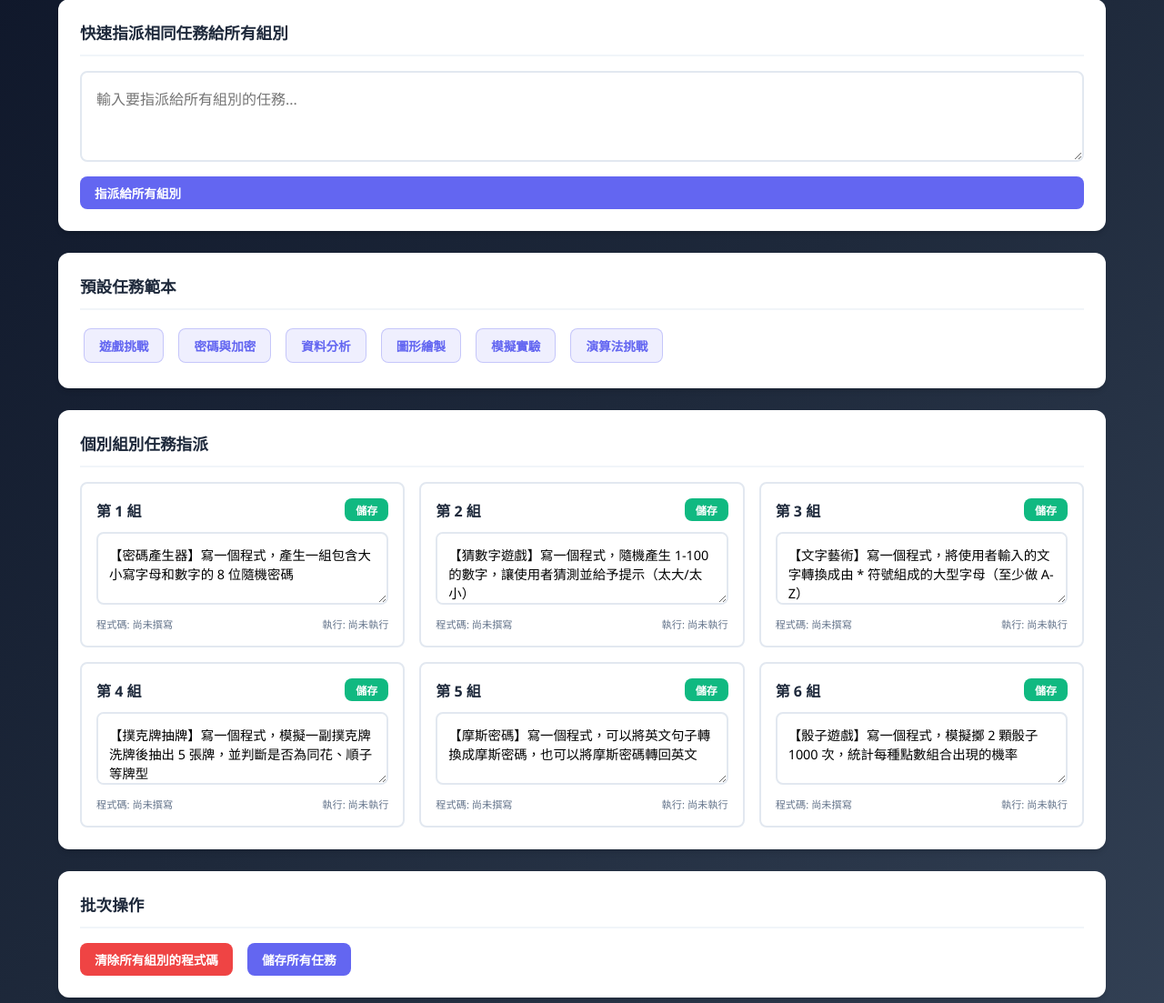
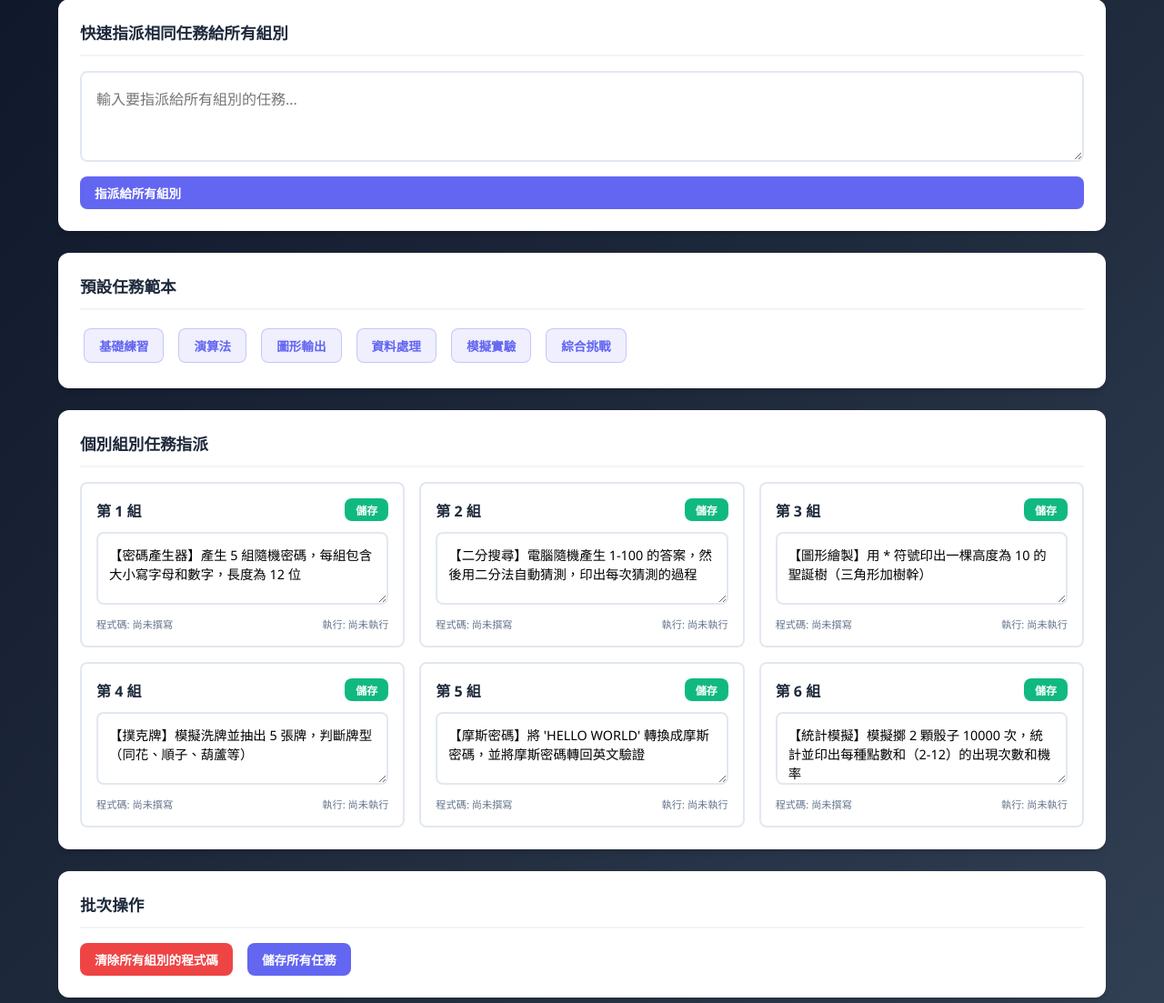
Before and after one commit to maso0310/python_playground, a Flask app: page /admin in a window 1280 px wide. Shown: the part 94-1197 px from the top of the page at 91% size. Run offline with Flask 2, Linux system fonts and the light colour scheme; parts of the project's set-up code (start-up, migrations or seed data) failed here and were passed over.

Commit message:
更改任務

```diff
--- a/app.py
+++ b/app.py
@@ -10,174 +10,33 @@ import subprocess
 import sys
 import tempfile
 import os
-import threading
-import queue
-import time
 from datetime import datetime
 
 real_app = Flask(__name__)
 
 # 儲存各組的程式碼和執行結果
 groups_data = {
-    1: {"code": "", "output": "", "task": "", "last_run": None, "user_input": ""},
-    2: {"code": "", "output": "", "task": "", "last_run": None, "user_input": ""},
-    3: {"code": "", "output": "", "task": "", "last_run": None, "user_input": ""},
-    4: {"code": "", "output": "", "task": "", "last_run": None, "user_input": ""},
-    5: {"code": "", "output": "", "task": "", "last_run": None, "user_input": ""},
-    6: {"code": "", "output": "", "task": "", "last_run": None, "user_input": ""},
+    1: {"code": "", "output": "", "task": "", "last_run": None},
+    2: {"code": "", "output": "", "task": "", "last_run": None},
+    3: {"code": "", "output": "", "task": "", "last_run": None},
+    4: {"code": "", "output": "", "task": "", "last_run": None},
+    5: {"code": "", "output": "", "task": "", "last_run": None},
+    6: {"code": "", "output": "", "task": "", "last_run": None},
 }
 
-# 互動式程序的狀態
-interactive_sessions = {}
-
-# 預設任務列表
+# 預設任務列表（靜態執行版本）
 default_tasks = {
-    1: "【密碼產生器】寫一個程式，產生一組包含大小寫字母和數字的 8 位隨機密碼",
-    2: "【猜數字遊戲】寫一個程式，隨機產生 1-100 的數字，讓使用者猜測並給予提示（太大/太小）",
-    3: "【文字藝術】寫一個程式，將使用者輸入的文字轉換成由 * 符號組成的大型字母（至少做 A-Z）",
-    4: "【撲克牌抽牌】寫一個程式，模擬一副撲克牌洗牌後抽出 5 張牌，並判斷是否為同花、順子等牌型",
-    5: "【摩斯密碼】寫一個程式，可以將英文句子轉換成摩斯密碼，也可以將摩斯密碼轉回英文",
-    6: "【骰子遊戲】寫一個程式，模擬擲 2 顆骰子 1000 次，統計每種點數組合出現的機率",
+    1: "【密碼產生器】產生 5 組隨機密碼，每組包含大小寫字母和數字，長度為 12 位",
+    2: "【二分搜尋】電腦隨機產生 1-100 的答案，然後用二分法自動猜測，印出每次猜測的過程",
+    3: "【圖形繪製】用 * 符號印出一棵高度為 10 的聖誕樹（三角形加樹幹）",
+    4: "【撲克牌】模擬洗牌並抽出 5 張牌，判斷牌型（同花、順子、葫蘆等）",
+    5: "【摩斯密碼】將 'HELLO WORLD' 轉換成摩斯密碼，並將摩斯密碼轉回英文驗證",
+    6: "【統計模擬】模擬擲 2 顆骰子 10000 次，統計並印出每種點數和（2-12）的出現次數和機率",
 }
 
 # 初始化任務
 for group_id, task in default_tasks.items():
     groups_data[group_id]["task"] = task
-
-
-class InteractiveSession:
-    """管理互動式 Python 程序的類別"""
-
-    def __init__(self, group_id, code):
-        self.group_id = group_id
-        self.code = code
-        self.process = None
-        self.temp_file = None
-        self.output_queue = queue.Queue()
-        self.output_history = []
-        self.is_running = False
-        self.waiting_for_input = False
-        self.reader_thread = None
-        self.start_time = None
-
-    def start(self):
-        """啟動互動式程序"""
-        # 建立暫存檔案
-        with tempfile.NamedTemporaryFile(mode="w", suffix=".py", delete=False, encoding="utf-8") as f:
-            f.write(self.code)
-            self.temp_file = f.name
-
-        # 設定 Windows 特有的標誌
-        creationflags = 0
-        if sys.platform == 'win32':
-            creationflags = subprocess.CREATE_NO_WINDOW
-
-        # 啟動程序
-        self.process = subprocess.Popen(
-            [sys.executable, "-u", self.temp_file],  # -u 禁用緩衝
-            stdin=subprocess.PIPE,
-            stdout=subprocess.PIPE,
-            stderr=subprocess.STDOUT,
-            text=True,
-            bufsize=1,
-            cwd=os.path.dirname(self.temp_file),
-            creationflags=creationflags
-        )
-
-        self.is_running = True
-        self.start_time = time.time()
-
-        # 啟動讀取輸出的線程
-        self.reader_thread = threading.Thread(target=self._read_output, daemon=True)
-        self.reader_thread.start()
-
-        return True
-
-    def _read_output(self):
-        """在背景線程中讀取程序輸出"""
-        try:
-            while self.is_running:
-                if self.process.poll() is not None:
-                    # 程序已結束，讀取剩餘輸出
-                    remaining = self.process.stdout.read()
-                    if remaining:
-                        self.output_queue.put(remaining)
-                        self.output_history.append(remaining)
-                    break
-
-                line = self.process.stdout.readline()
-                if line:
-                    self.output_queue.put(line)
-                    self.output_history.append(line)
-
-        except Exception as e:
-            self.output_queue.put(f"\n[系統錯誤] {str(e)}\n")
-        finally:
-            self.is_running = False
-
-    def send_input(self, user_input):
-        """發送輸入給程序"""
-        if self.process and self.process.poll() is None:
-            try:
-                self.process.stdin.write(user_input + "\n")
-                self.process.stdin.flush()
-                return True
-            except Exception as e:
-                return False
-        return False
-
-    def get_output(self):
-        """取得新的輸出"""
-        output_lines = []
-        while not self.output_queue.empty():
-            try:
-                output_lines.append(self.output_queue.get_nowait())
-            except queue.Empty:
-                break
-        return "".join(output_lines)
-
-    def get_full_output(self):
-        """取得完整的輸出歷史"""
-        return "".join(self.output_history)
-
-    def is_active(self):
-        """檢查程序是否仍在運行"""
-        if self.process:
-            poll_result = self.process.poll()
-
-            # 程式還在運行
-            if poll_result is None:
-                return True
-
-            # 如果背景線程還在運行，也算是活躍
-            if self.is_running:
-                return True
-
-            # 程式剛啟動不久（3秒內），即使 poll 返回非 None 也視為可能還在運行
-            if hasattr(self, 'start_time') and (time.time() - self.start_time) < 3:
-                return True
-
-        return False
-
-    def stop(self):
-        """停止程序"""
-        self.is_running = False
-        if self.process:
-            try:
-                self.process.terminate()
-                self.process.wait(timeout=2)
-            except:
-                try:
-                    self.process.kill()
-                except:
-                    pass
-
-        # 清理暫存檔案
-        if self.temp_file and os.path.exists(self.temp_file):
-            try:
-                os.unlink(self.temp_file)
-            except:
-                pass
 
 
 @real_app.route("/")
@@ -188,17 +47,15 @@ def index():
 
 @real_app.route("/run/<int:group_id>", methods=["POST"])
 def run_code(group_id):
-    """執行指定組別的 Python 程式碼（一次性執行）"""
+    """執行指定組別的 Python 程式碼"""
     if group_id not in groups_data:
         return jsonify({"error": "無效的組別"}), 400
 
     data = request.get_json()
     code = data.get("code", "")
-    user_input = data.get("user_input", "")
 
-    # 儲存程式碼和輸入
+    # 儲存程式碼
     groups_data[group_id]["code"] = code
-    groups_data[group_id]["user_input"] = user_input
     groups_data[group_id]["last_run"] = datetime.now().strftime("%Y-%m-%d %H:%M:%S")
 
     # 建立暫存檔案執行程式碼
@@ -210,7 +67,6 @@ def run_code(group_id):
         # 執行程式碼，設定超時時間為 10 秒
         result = subprocess.run(
             [sys.executable, temp_file],
-            input=user_input,
             capture_output=True,
             text=True,
             timeout=10,
@@ -236,123 +92,6 @@ def run_code(group_id):
         "last_run": groups_data[group_id]["last_run"]
     })
 
-
-# ===== 互動模式 API =====
-
-@real_app.route("/interactive/start/<int:group_id>", methods=["POST"])
-def interactive_start(group_id):
-    """啟動互動式程序"""
-    if group_id not in groups_data:
-        return jsonify({"error": "無效的組別"}), 400
-
-    # 停止已有的 session
-    if group_id in interactive_sessions:
-        interactive_sessions[group_id].stop()
-
-    data = request.get_json()
-    code = data.get("code", "")
-
-    if not code.strip():
-        return jsonify({"error": "請先輸入程式碼"}), 400
-
-    # 儲存程式碼
-    groups_data[group_id]["code"] = code
-    groups_data[group_id]["last_run"] = datetime.now().strftime("%Y-%m-%d %H:%M:%S")
-
-    # 建立新的 session
-    session = InteractiveSession(group_id, code)
-
-    try:
-        session.start()
-        interactive_sessions[group_id] = session
-
-        # 等待一下讓程序有機會輸出
-        time.sleep(0.3)
-
-        return jsonify({
-            "success": True,
-            "message": "互動模式已啟動",
-            "output": session.get_output(),
-            "running": session.is_active()
-        })
-    except Exception as e:
-        return jsonify({"error": f"啟動失敗: {str(e)}"}), 500
-
-
-@real_app.route("/interactive/input/<int:group_id>", methods=["POST"])
-def interactive_input(group_id):
-    """發送輸入給互動式程序"""
-    if group_id not in interactive_sessions:
-        return jsonify({"error": "互動模式未啟動"}), 400
-
-    session = interactive_sessions[group_id]
-
-    if not session.is_active():
-        return jsonify({
-            "error": "程式已結束",
-            "output": session.get_output(),
-            "finished": True
-        })
-
-    data = request.get_json()
-    user_input = data.get("input", "")
-
-    # 發送輸入
-    session.send_input(user_input)
-
-    # 等待輸出
-    time.sleep(0.15)
-
-    return jsonify({
-        "success": True,
-        "output": session.get_output(),
-        "running": session.is_active()
-    })
-
-
-@real_app.route("/interactive/output/<int:group_id>")
-def interactive_output(group_id):
-    """取得互動式程序的輸出"""
-    if group_id not in interactive_sessions:
-        return jsonify({"error": "互動模式未啟動", "running": False})
-
-    session = interactive_sessions[group_id]
-    is_running = session.is_active()
-
-    # 如果程式剛啟動（2秒內），即使 poll 返回非 None 也視為運行中
-    # 這是為了處理 Windows 上的一些特殊情況
-    if session.is_running:
-        is_running = True
-
-    return jsonify({
-        "output": session.get_output(),
-        "full_output": session.get_full_output(),
-        "running": is_running
-    })
-
-
-@real_app.route("/interactive/stop/<int:group_id>", methods=["POST"])
-def interactive_stop(group_id):
-    """停止互動式程序"""
-    if group_id in interactive_sessions:
-        session = interactive_sessions[group_id]
-        full_output = session.get_full_output()
-        session.stop()
-        del interactive_sessions[group_id]
-
-        # 儲存輸出
-        groups_data[group_id]["output"] = full_output
-
-        return jsonify({
-            "success": True,
-            "message": "互動模式已停止",
-            "output": full_output
-        })
-
-    return jsonify({"success": True, "message": "沒有正在執行的程式"})
-
-
-# ===== 其他 API =====
 
 @real_app.route("/save/<int:group_id>", methods=["POST"])
 def save_code(group_id):
@@ -412,14 +151,8 @@ def clear_group(group_id):
     if group_id not in groups_data:
         return jsonify({"error": "無效的組別"}), 400
 
-    # 停止互動式程序
-    if group_id in interactive_sessions:
-        interactive_sessions[group_id].stop()
-        del interactive_sessions[group_id]
-
     groups_data[group_id]["code"] = ""
     groups_data[group_id]["output"] = ""
-    groups_data[group_id]["user_input"] = ""
     groups_data[group_id]["last_run"] = None
 
     return jsonify({"message": "已清除"})
@@ -437,4 +170,4 @@ app = DispatcherMiddleware(
 
 
 if __name__ == "__main__":
-    run_simple("0.0.0.0", 5000, app, use_reloader=True, use_debugger=True, threaded=True)
+    run_simple("0.0.0.0", 5000, app, use_reloader=True, use_debugger=True)
--- a/templates/admin.html
+++ b/templates/admin.html
@@ -30,12 +30,12 @@
         <section class="admin-section">
             <h2>預設任務範本</h2>
             <div class="task-templates">
-                <button class="btn btn-template" onclick="useTemplate(1)">遊戲挑戰</button>
-                <button class="btn btn-template" onclick="useTemplate(2)">密碼與加密</button>
-                <button class="btn btn-template" onclick="useTemplate(3)">資料分析</button>
-                <button class="btn btn-template" onclick="useTemplate(4)">圖形繪製</button>
+                <button class="btn btn-template" onclick="useTemplate(1)">基礎練習</button>
+                <button class="btn btn-template" onclick="useTemplate(2)">演算法</button>
+                <button class="btn btn-template" onclick="useTemplate(3)">圖形輸出</button>
+                <button class="btn btn-template" onclick="useTemplate(4)">資料處理</button>
                 <button class="btn btn-template" onclick="useTemplate(5)">模擬實驗</button>
-                <button class="btn btn-template" onclick="useTemplate(6)">演算法挑戰</button>
+                <button class="btn btn-template" onclick="useTemplate(6)">綜合挑戰</button>
             </div>
         </section>
 
@@ -69,59 +69,59 @@
 
     <script>
         const taskTemplates = {
-            // 遊戲挑戰
+            // 基礎練習
             1: {
-                1: "【猜數字】寫一個猜數字遊戲，電腦隨機產生 1-100 的數字，玩家猜測後給予「太大」或「太小」的提示，直到猜中為止",
-                2: "【剪刀石頭布】寫一個剪刀石頭布遊戲，玩家與電腦對戰，進行 5 局比賽並統計勝負",
-                3: "【骰子大戰】寫一個雙人骰子遊戲，兩位玩家各擲 3 顆骰子，點數總和較大者獲勝",
-                4: "【21點】寫一個簡化版 21 點遊戲，玩家可以選擇「要牌」或「停牌」，超過 21 點就輸了",
-                5: "【終極密碼】寫一個終極密碼遊戲，設定 1-100 的範圍，每次猜測後縮小範圍，猜中炸彈數字的人輸",
-                6: "【賽馬遊戲】寫一個文字版賽馬遊戲，模擬 5 匹馬比賽，每回合隨機前進 1-3 步，最先到達終點者獲勝"
+                1: "【變數練習】宣告姓名、年齡、身高三個變數，並印出自我介紹",
+                2: "【計算機】計算 123 + 456、789 - 123、12 * 34、100 / 7 的結果",
+                3: "【字串操作】將 'Hello World' 轉成大寫、小寫、反轉，並計算長度",
+                4: "【列表操作】建立 1-10 的列表，印出總和、平均、最大、最小值",
+                5: "【字典練習】建立一個學生資料字典（姓名、學號、成績），並印出內容",
+                6: "【迴圈練習】用 for 迴圈印出 1-100 中所有 3 的倍數"
             },
-            // 密碼與加密
+            // 演算法
             2: {
-                1: "【密碼產生器】產生一組 12 位的強密碼，包含大小寫字母、數字和特殊符號",
-                2: "【凱薩密碼】實作凱薩密碼加密與解密，可以指定位移數量",
-                3: "【摩斯密碼】將英文句子轉換成摩斯密碼，也可以將摩斯密碼轉回英文",
-                4: "【密碼強度檢測】分析密碼強度，根據長度、字元種類等給予評分（弱/中/強）",
-                5: "【簡易雜湊】實作一個簡單的雜湊函式，將任意字串轉換成固定長度的數字",
-                6: "【隱寫術】將秘密訊息藏在一段普通文字中（例如每個單字的首字母組成秘密訊息）"
+                1: "【二分搜尋】電腦隨機產生 1-100 的答案，用二分法自動猜測並印出過程",
+                2: "【排序比較】產生 10 個隨機數字，分別用氣泡排序和選擇排序印出過程",
+                3: "【費氏數列】印出費氏數列前 20 項，並計算第 20 項的值",
+                4: "【質數篩選】找出 1-100 之間所有的質數",
+                5: "【最大公因數】實作輾轉相除法，計算 48 和 18 的最大公因數",
+                6: "【河內塔】印出 4 個圓盤的河內塔移動步驟"
             },
-            // 資料分析
+            // 圖形輸出
             3: {
-                1: "【成績統計】分析一個班級的成績資料，計算平均、最高、最低分，並統計各等第人數",
-                2: "【詞頻統計】分析一段英文文章，統計每個單字出現的次數，找出前 10 個最常出現的字",
-                3: "【氣溫分析】分析一週的氣溫資料，找出最熱和最冷的日子，計算溫差",
-                4: "【銷售報表】分析一間商店的銷售資料，計算各商品的銷售額和利潤",
-                5: "【問卷分析】分析一份問卷調查結果，統計各選項的百分比並製作長條圖（用文字符號）",
-                6: "【股票分析】分析一支股票 30 天的價格，計算移動平均線並找出買賣訊號"
+                1: "【聖誕樹】用 * 符號印出高度為 10 的聖誕樹（三角形加樹幹）",
+                2: "【菱形】用 * 符號印出寬度為 9 的菱形",
+                3: "【空心方形】用 * 符號印出邊長為 8 的空心方形",
+                4: "【數字金字塔】印出數字金字塔（1, 12, 123, 1234...共 9 行）",
+                5: "【九九乘法表】印出格式整齊的九九乘法表",
+                6: "【Pascal 三角形】印出巴斯卡三角形前 10 行"
             },
-            // 圖形繪製
+            // 資料處理
             4: {
-                1: "【聖誕樹】用 * 符號畫出一棵聖誕樹，可以指定樹的高度",
-                2: "【菱形圖案】用 * 符號畫出一個菱形，可以指定大小",
-                3: "【空心方形】用 * 符號畫出一個空心的方形，可以指定邊長",
-                4: "【數字金字塔】畫出由數字組成的金字塔（1, 12, 123, 1234...）",
-                5: "【螺旋數字】畫出一個 N x N 的螺旋數字方陣",
-                6: "【Pascal三角形】畫出巴斯卡三角形的前 N 行"
+                1: "【成績統計】建立 10 位學生的成績列表，計算平均、最高、最低、及格人數",
+                2: "【詞頻統計】統計 'to be or not to be that is the question' 每個單字出現次數",
+                3: "【氣溫分析】建立一週氣溫資料，找出最熱最冷的日子並計算平均溫度",
+                4: "【重複過濾】從 [1,2,2,3,3,3,4,4,4,4] 中移除重複元素",
+                5: "【分組統計】將 1-20 分成奇數和偶數兩組，分別計算總和",
+                6: "【成績等第】將 [85,72,90,66,58,95,43,77] 轉換成等第（A/B/C/D/F）"
             },
             // 模擬實驗
             5: {
-                1: "【擲硬幣實驗】模擬擲硬幣 10000 次，驗證正反面機率是否接近 50%",
-                2: "【生日悖論】模擬 23 人的房間中，至少兩人同一天生日的機率（執行 1000 次實驗）",
-                3: "【蒙地卡羅求圓周率】用隨機投點的方式估算圓周率的值",
-                4: "【醉漢走路】模擬一個人隨機往上下左右走 1000 步，計算最後離原點的距離",
-                5: "【排隊理論】模擬一個銀行窗口，顧客隨機到達，計算平均等待時間",
-                6: "【傳染病模擬】模擬一個簡單的傳染病擴散模型（SIR模型），觀察感染人數變化"
+                1: "【擲硬幣】模擬擲硬幣 10000 次，統計正反面次數和機率",
+                2: "【骰子統計】模擬擲 2 顆骰子 10000 次，統計每種點數和的機率",
+                3: "【蒙地卡羅】用隨機投點法估算圓周率（投 100000 個點）",
+                4: "【生日悖論】模擬 1000 次，驗證 23 人中至少兩人同生日的機率",
+                5: "【隨機漫步】模擬 2D 隨機漫步 1000 步，計算最終距離原點的距離",
+                6: "【抽獎模擬】模擬抽獎 1000 次，統計 1/100 中獎率的實際結果"
             },
-            // 演算法挑戰
+            // 綜合挑戰
             6: {
-                1: "【河內塔】解決河內塔問題，印出 N 個圓盤的完整移動步驟",
-                2: "【八皇后】找出在 8x8 棋盤上放置 8 個皇后使其互不攻擊的其中一種解法",
-                3: "【迷宮求解】給定一個迷宮（用二維陣列表示），找出從起點到終點的路徑",
-                4: "【背包問題】給定物品的重量和價值，在背包容量限制下找出最大價值的組合",
-                5: "【數獨求解】寫一個程式解決數獨問題",
-                6: "【最短路徑】實作 Dijkstra 演算法，找出圖中兩點之間的最短路徑"
+                1: "【密碼產生器】產生 5 組 12 位隨機密碼，包含大小寫字母、數字和符號",
+                2: "【凱薩密碼】將 'HELLO WORLD' 用位移 3 加密，再解密回來",
+                3: "【摩斯密碼】將 'SOS' 轉成摩斯密碼，再轉回英文驗證",
+                4: "【撲克牌】模擬洗牌並抽 5 張，判斷是否為同花、順子、對子等牌型",
+                5: "【數字轉換】將十進位 255 轉成二進位、八進位、十六進位",
+                6: "【文字遊戲】檢查 'racecar'、'hello'、'level' 是否為回文"
             }
         };
 
```
Also changed, not shown: static/js/main.js (+20 -221 lines), templates/index.html (+0 -17 lines).
